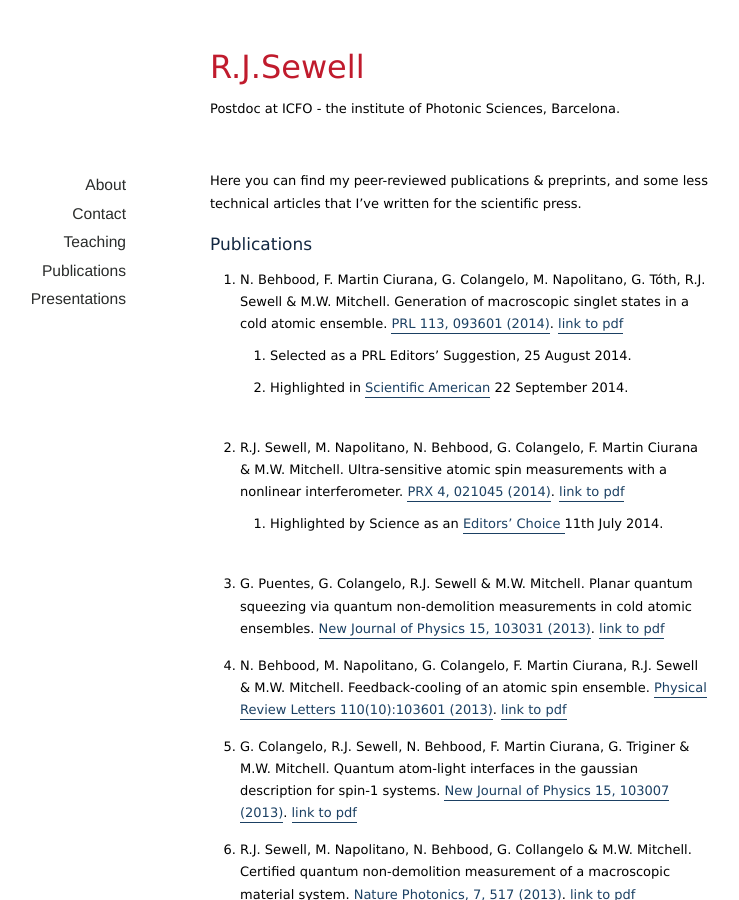
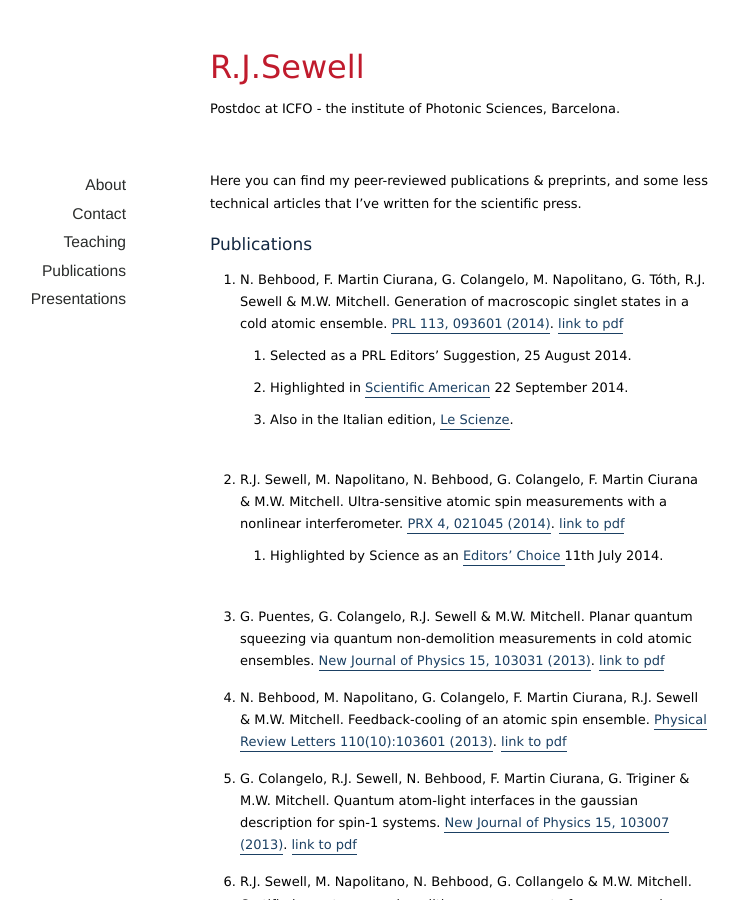
Before and after one commit to rjsewell/rjsewell.github.io, a Jekyll site: the page built from _pages/publications.md, in a window 1280 px wide and 900 px high. Shown: the whole window, without its empty margins (180-919 px from the left). Built offline with Jekyll 4.4.1, drawn with Linux system fonts in a browser that asks for light colours; nearby versions of some CDN libraries.

Commit message:
like to italian edition of scientific american article

```diff
--- a/_pages/publications.md
+++ b/_pages/publications.md
@@ -12,6 +12,7 @@ Here you can find my peer-reviewed publications & preprints, and some less techn
 [link to pdf]({{ site.url }}/assets/pdfs/BehboodPRL2014.pdf)
 - Selected as a PRL Editors' Suggestion, 25 August 2014.
 - Highlighted in [Scientific American](http://www.scientificamerican.com/article/quantum-entanglement-creates-new-state-of-matter1/) 22 September 2014.
+- Also in the Italian edition, [Le Scienze](http://www.lescienze.it/news/2014/09/27/news/un_nuovo_stato_della_materia_creato_con_l_entanglement_quantistico-2308668/).
 
 2. R.J. Sewell, M. Napolitano, N. Behbood, G. Colangelo, F. Martin Ciurana & M.W. Mitchell. Ultra-sensitive atomic spin measurements with a nonlinear interferometer. [PRX 4, 021045 (2014)](http://journals.aps.org/prx/abstract/10.1103/PhysRevX.4.021045).
 [link to pdf]({{ site.url }}/assets/pdfs/SewellPRX2014.pdf)
```
